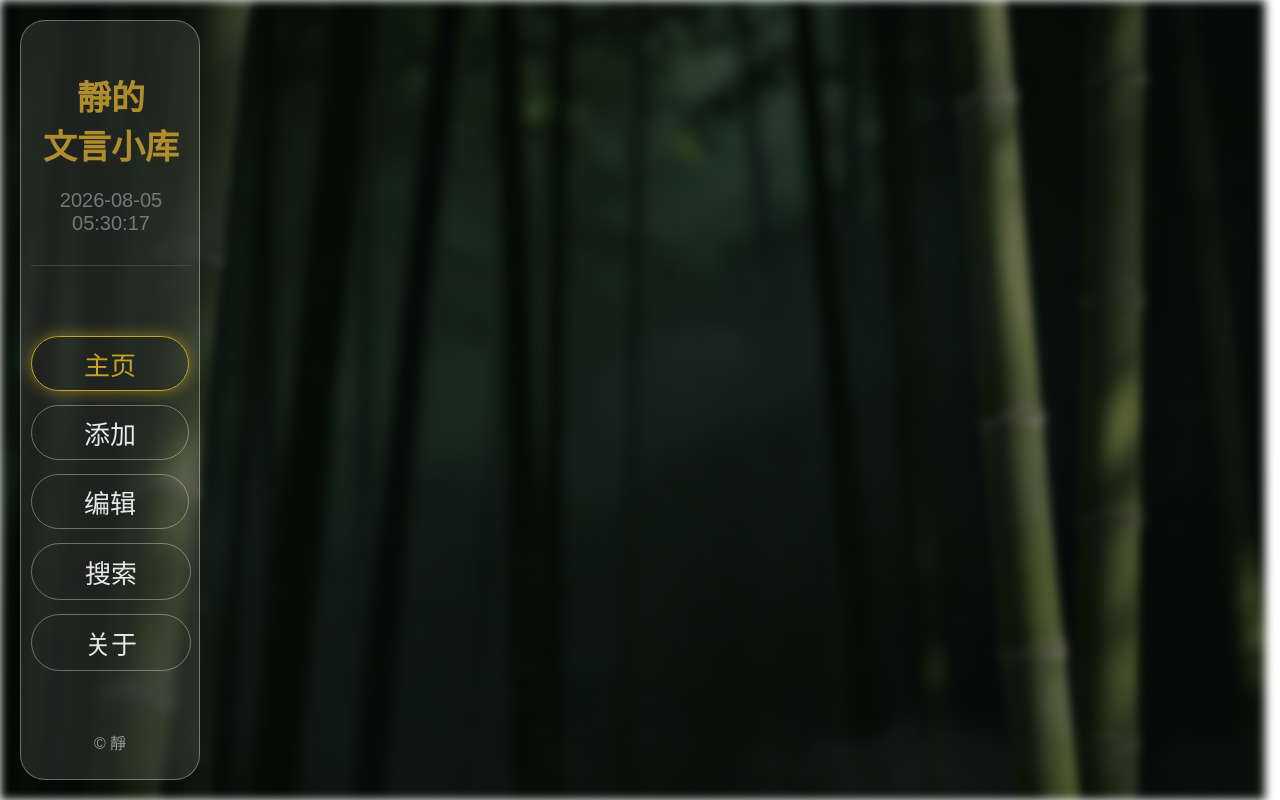
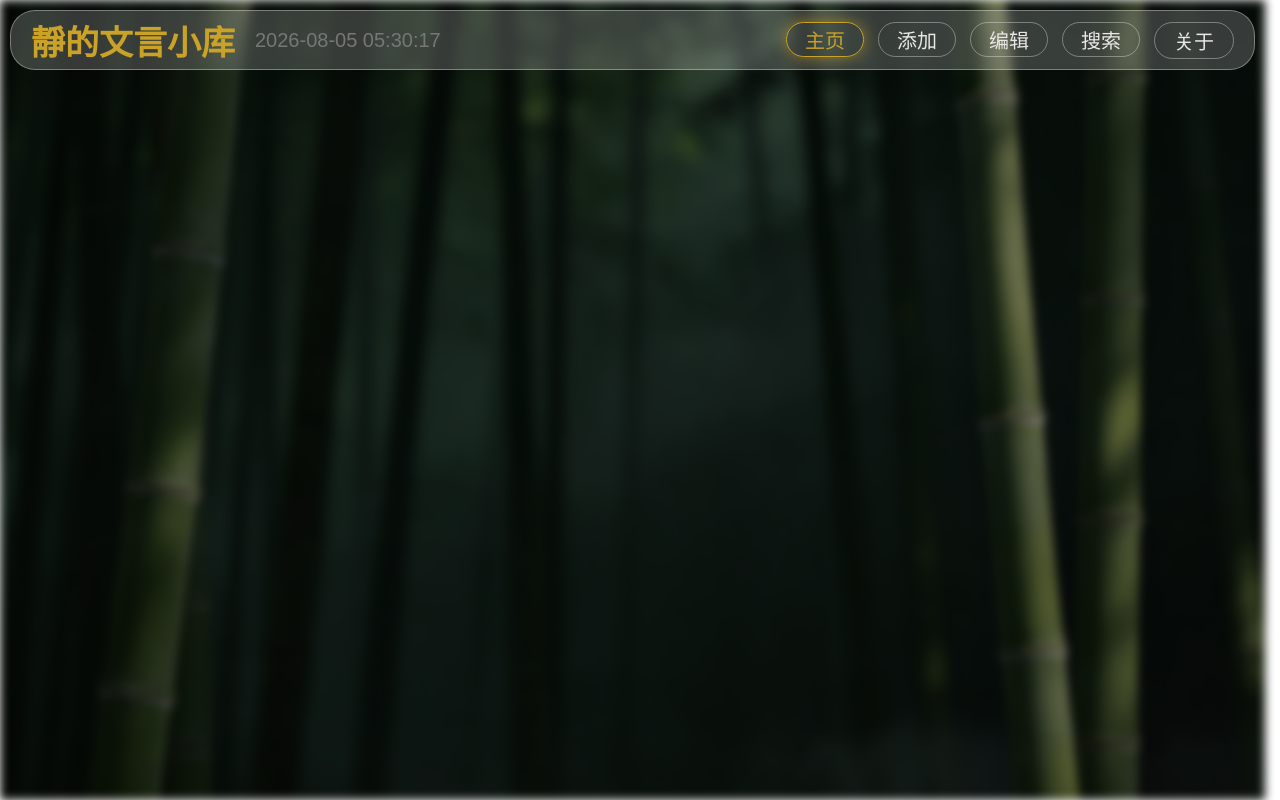
Before and after one commit to jinan200909/wenyan-library, a Flask app: page / in a window 1280 px wide. Run offline with Flask 3, Linux system fonts and the light colour scheme; data that the repository does not hold is empty.

Commit message:
导航改到上方

```diff
--- a/static/add.css
+++ b/static/add.css
@@ -1,26 +1,3 @@
-:root {
-    --bg: rgba(0,0,0,0.45);
-    --card: #1E1E1E;
-    --border: #444;
-    --text: #E8E8E8;
-    --subtext: #999;
-    --gold: #C9A227;
-    --title-color: #B08D2C;
-    --time-color: #777;
-    --side-color: rgba(255,255,255,0.1);
-    --side-bg: rgba(255,255,255,0.18);
-    --side-border: rgba(255,255,255,0.35);
-    --shadow: rgba(201,162,39,.6);
-
-    --card-color: rgba(0,0,0,0.07);
-    --card-border: rgba(255,255,255,0.35);
-
-    --btn-gold: rgba(201,162,39,0.75);
-
-    --screen-height: 0
-    --screen-width:0
-}
-
 
 /* 黑色模糊层 */
 
--- a/static/edit.css
+++ b/static/edit.css
@@ -1,25 +1,3 @@
-:root {
-    --bg: rgba(0,0,0,0.45);
-    --card: #1E1E1E;
-    --border: #444;
-    --text: #E8E8E8;
-    --subtext: #999;
-    --gold: #C9A227;
-    --title-color: #B08D2C;
-    --time-color: #777;
-    --side-color: rgba(255,255,255,0.1);
-    --side-bg: rgba(255,255,255,0.18);
-    --side-border: rgba(255,255,255,0.35);
-    --shadow: rgba(201,162,39,.6);
-
-    --card-color: rgba(0,0,0,0.07);
-    --card-border: rgba(255,255,255,0.35);
-
-    --btn-gold: rgba(201,162,39,0.75);
-
-    --screen-height: 0
-    --screen-width:0
-}
 
 .card-btn {
     display: none;
--- a/static/main.js
+++ b/static/main.js
@@ -5,7 +5,7 @@ let overlay = document.getElementById("overlay");
 let closeBtn = document.getElementById("close-btn");
 let homeBtn = document.getElementById("home-btn");
 let editBtn = document.getElementById("edit-btn");
-let btnList = [homeBtn, addBtn, editBtn]
+let btnList = [homeBtn, addBtn, editBtn];
 
 btnList.forEach(element => {
     if(element){
--- a/static/style.css
+++ b/static/style.css
@@ -1,24 +1,3 @@
-
-:root {
-    --bg: rgba(0,0,0,0.45);
-    --card: #1E1E1E;
-    --border: #444;
-    --text: #E8E8E8;
-    --subtext: #999;
-    --gold: #C9A227;
-    --title-color: #B08D2C;
-    --time-color: #777;
-    --side-color: rgba(255,255,255,0.1);
-    --side-bg: rgba(255,255,255,0.18);
-    --side-border: rgba(255,255,255,0.35);
-    --shadow: rgba(201,162,39,.6);
-
-    --card-color: rgba(0,0,0,0.07);
-    --card-border: rgba(255,255,255,0.35);
-
-    --screen-height: 0
-    --screen-width:0
-}
 
 html {
     min-height: 100%;
@@ -40,21 +19,48 @@ body::before {
 }
 
 body {
-    position: relative;
+    font-family: "SimSun", "宋体", sans-serif;
+    margin: 0;
+    padding: 10px;
+}
+
+.top-nav {
+    box-sizing: border-box;
+    width: 100%;
+    height: 60px;
+    padding: 10px 20px;
+    flex-shrink: 0;
+    position: sticky;
+    top: 10px;
+    border-radius: 25px;
+
+    display: flex;
+    flex-direction: row;
+    align-items: center;
+    /* 半透明玻璃 */
+    background: var(--side-bg);
+    /* 磨砂 */
+    backdrop-filter: blur(3px);
+    -webkit-backdrop-filter: blur(3px);
+    border: 1px solid var(--side-border);
+
+    z-index: 100;
 }
 
 .title-box {
-    width: 160px;
+    width: max-content;
     display: flex;
-    flex-direction: column;
-    padding-bottom: 30px;
-    border-bottom: 1px solid var(--border);
+    flex-direction: row;
+    align-items: center;
 }
 
 .title-box h1 {
     font-size: 34px;
     margin-bottom: 20px;
+    color: var(--gold);
     text-align: center;
+    margin: 0;
+    margin-right: 20px;
 }
 
 #time {
@@ -63,76 +69,42 @@ body {
     text-align: center;
 }
 
-h1 {
-    display: inline-block;
-    margin-top: 0;
-    margin-bottom: 0;
-    color: var(--title-color);
-}
-
-body {
-    font-family: "SimSun", "宋体", sans-serif;
-    margin: 0;
-    padding: 10px;
-}
-
-.layout {
+.navbar {
+    position: absolute;
+    right: 20px;
     display: flex;
-    align-items: flex-start;
-}
-
-.sidebar {
-    width: 180px;
-    height: calc(100vh - 40px);
-    margin: 10px;
-    padding: 50px 10px;
-    flex-shrink: 0;
-    position: sticky;
-    top: 20px;
-    border-radius: 25px;
-    /* 半透明玻璃 */
-    background: var(--side-color);
-    /* 磨砂 */
-    backdrop-filter: blur(5px);
-    -webkit-backdrop-filter: blur(5px);
-    border: 1px solid var(--side-border);
-    box-sizing: border-box;
-}
-
-.navbar {
-    display: flex;
-    flex-direction: column;
+    flex-direction: row;
     width: max-content;
     gap: 14px;
-    margin-top: 70px;
-    margin-left: 0;
+    margin-top: 0px;
+    margin-right: 0px;
     align-items: flex-start;
 }
 
 
 .navbar a {
-    width:158px;
-    height:55px;
+    width:78px;
+    height:35px;
     display:flex;
     align-items:center;
     justify-content:center;
     border:1px solid var(--side-border);
     color:var(--text);
-    font-size:26px;
+    font-size:20px;
     border-radius:999px;
     text-decoration:none;
     transition:.3s;
 }
 
 .navbar button {
-    width:158px;
-    height:55px;
+    width:78px;
+    height:35px;
     display:flex;
     align-items:center;
     justify-content:center;
     color:var(--text);
     font-family: inherit;
-    font-size:26px;
+    font-size:20px;
     border-radius:999px;
     text-decoration:none;
     transition:.3s;
@@ -183,11 +155,11 @@ body {
 }
 
 .waterfall {
-    columns: 5;
+    columns: 6;
     column-gap: 15px;
-    padding-right: 10px;
-    padding-left: 10px;
-    margin-top: 10px;
+    padding-right: 5px;
+    padding-left: 5px;
+    margin-top: 20px;
 }
 
 .word-card {
@@ -195,14 +167,13 @@ body {
     break-inside: avoid;
     margin-bottom: 15px;
     padding: 16px;
-    border: 1px solid var(--border);
     border-radius: 18px;
     transition: .3s;
     /* 半透明玻璃 */
     background: var(--card-color);
     /* 磨砂 */
-    backdrop-filter: blur(15px);
-    -webkit-backdrop-filter: blur(15px);
+    backdrop-filter: blur(5px);
+    -webkit-backdrop-filter: blur(5px);
     border: 0.5px solid var(--card-border);
 }
 
@@ -244,12 +215,12 @@ p.note {
 
 @media(max-width:1000px){
     .waterfall{
-        columns:2;
+        columns:3;
     }
 }
 
 @media(max-width:600px){
     .waterfall{
-        columns:1;
+        columns:2;
     }
 }
--- /dev/null
+++ b/static/variables.css
@@ -0,0 +1,21 @@
+
+:root {
+    --bg: rgba(0,0,0,0.45);
+    --card: #1E1E1E;
+    --border: #444;
+    --text: #E8E8E8;
+    --subtext: #999;
+    --gold: #C9A227;
+    --title-color: #B08D2C;
+    --time-color: #777;
+    --side-color: rgba(255,255,255,0.8);
+    --side-bg: rgba(255,255,255,0.2);
+    --side-border: rgba(255,255,255,0.35);
+    --shadow: rgba(201,162,39,0.6);
+
+    --card-color: rgba(255,255,255,0.08);
+    --card-border: rgba(255,255,255,0.35);
+
+    --screen-height: 0
+    --screen-width:0
+}
--- a/templates/base.html
+++ b/templates/base.html
@@ -5,6 +5,7 @@
 
 <meta name="viewport" content="width=device-width, initial-scale=1.0">
 <body>
+<link rel="stylesheet" href="/static/variables.css">
 <link rel="stylesheet" href="/static/style.css">
 <link rel="stylesheet" href="/static/add.css">
 <link rel="stylesheet" href="/static/edit.css">
@@ -15,11 +16,10 @@
     {% endblock %}
 </title>
 
-<div class="layout">
-    <aside class="sidebar">
+
+<header class="top-nav">
     <div class="title-box">
-            <h1>靜的<br>
-                文言小库</h1>
+        <h1>靜的文言小库</h1>
         <div id="time"></div>
     </div>
 
@@ -27,13 +27,12 @@
         <button id="home-btn" class="active">主页</button>
         <button id="add-btn" type="button">添加</button>
         <button id="edit-btn" type="button">编辑</button>
-            <a href="/search"
-            {% if request.path == "/search" %}class="active"{% endif %}>搜索</a>
+        <button id="search-btn" type="button">搜索</button>
         <a href="/about"
         {% if request.path == "/about" %}class="active"{% endif %}>关于</a>
 
     </nav>
-    </aside>
+</header>
 
 <div class="content">
     {% block content %}
```
Lines whose indentation alone changed are shown as unchanged.
